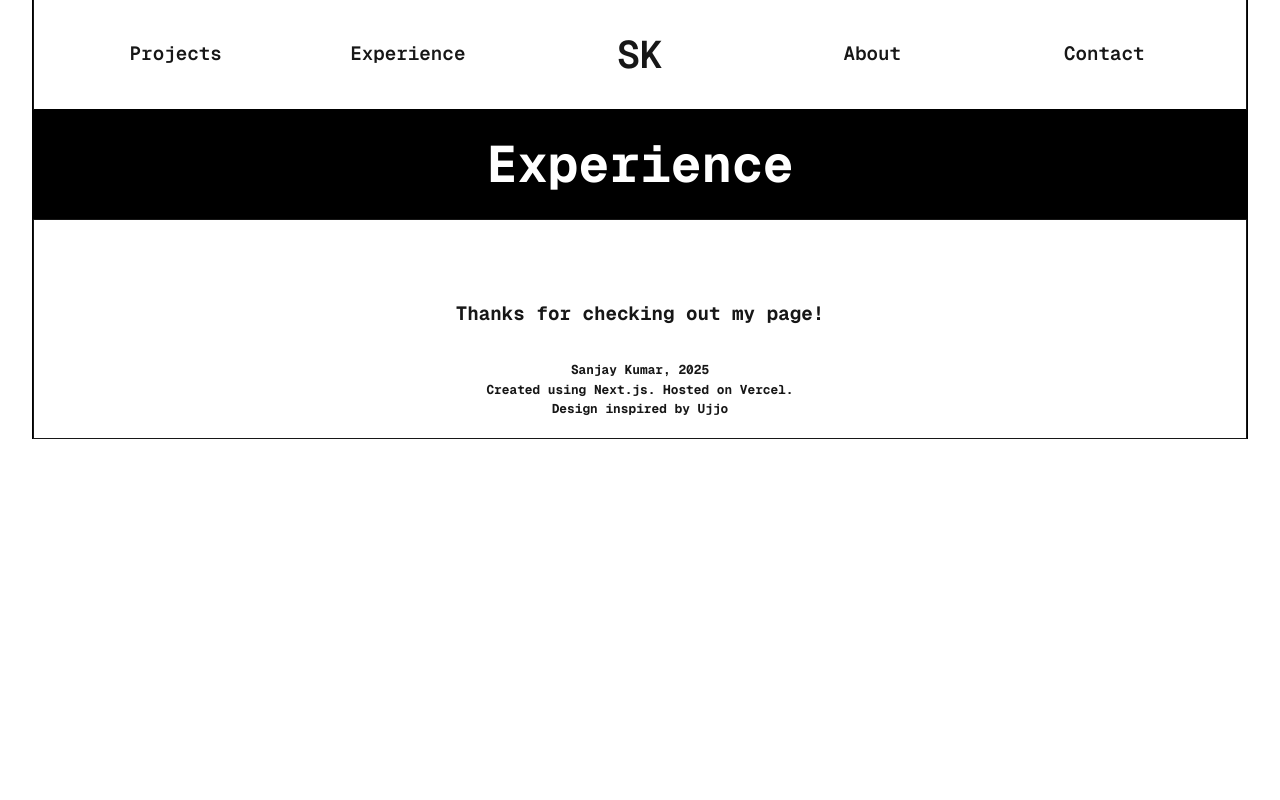
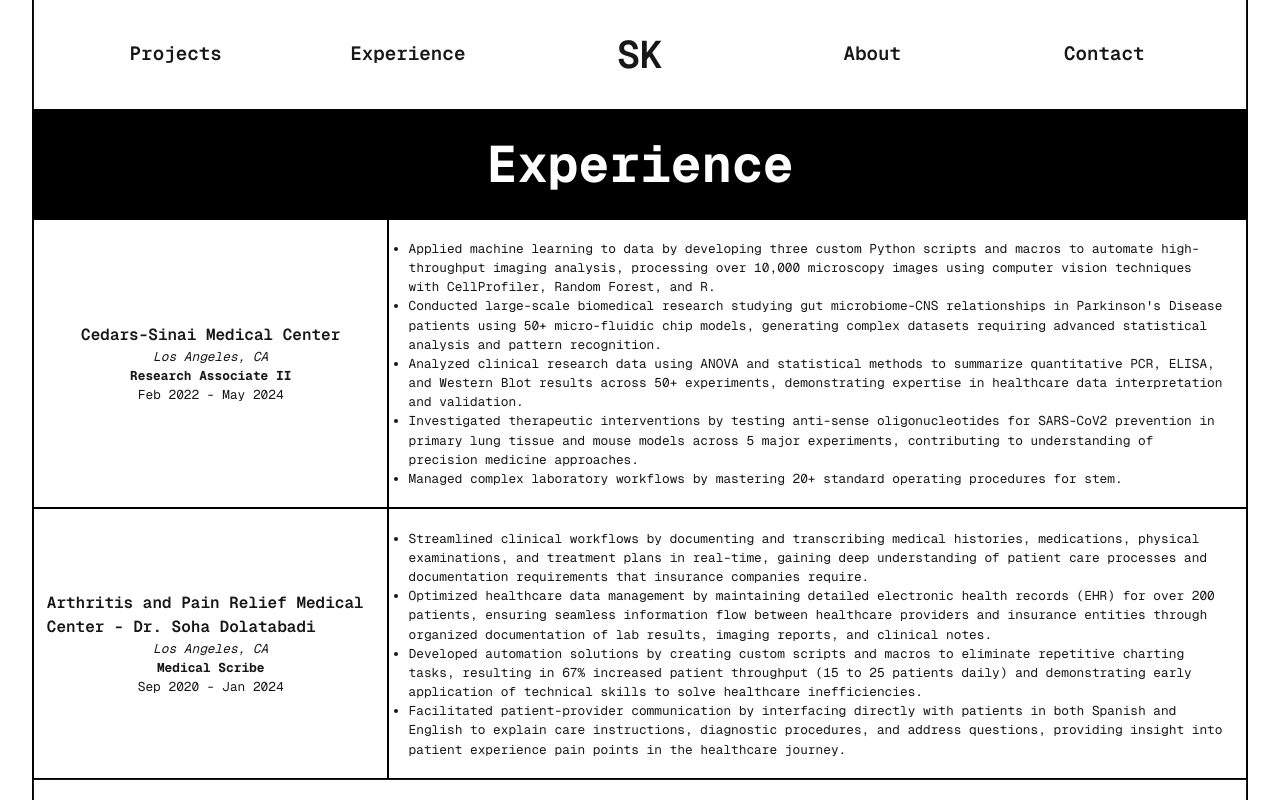
Before and after one commit to sanjito31/portfolio, a Next.js app: page /experience in a window 1280 px wide. Shown: the top 800 px of the page. Built offline with nearby package versions, Linux system fonts and the light colour scheme; a web font is replaced by a local one.

Commit message:
updated about, contact pages; good enough to push

```diff
--- a/app/about/page.tsx
+++ b/app/about/page.tsx
@@ -5,6 +5,12 @@
                             font-mono font-bold text-[4vw]
                             bg-black py-4 text-white"
                             >About Me</h1>
+
+            <div className="font-mono font-semibold text-[1.5vw] flex items-center justify-center p-20 border-1">
+                Hey thanks for checking out my portfolio!
+                I&apos;m currently getting my master&apos;s degrees in Computer Science at Columbia University.
+                My goal is to utilize cutting edge machine learning technologies, AI, and advances in data analytics to improve the healthcare experience for patients and providers.
+            </div>
         </div>
     )
 }
--- a/app/contact/page.tsx
+++ b/app/contact/page.tsx
@@ -1,3 +1,5 @@
+import ProjectCard from "@/components/ProjectCard";
+
 export default function Contact() {
     return (
         <div className="flex flex-col">
@@ -5,6 +7,31 @@
                             font-mono font-bold text-[4vw]
                             bg-black py-4 text-white"
                             >Contact Me</h1>
+
+            <div className="grid grid-cols-2">
+
+
+
+                <div className="col-start-1 col-span-1 aspect-[16/5]">
+                    <ProjectCard title="Send me an email" href="mailto:svk2121@columbia.edu">
+                        svk2121@columbia.edu
+                    </ProjectCard>
+                </div>
+
+                <div className="col-start-2 col-span-1 aspect-[16/5]">
+                    <ProjectCard title="Connect with me" href="https://www.linkedin.com/in/sanjayvkumar31/">
+                        LinkedIn/sanjayvkumar31
+                    </ProjectCard>
+                </div>
+
+                <div className="col-start-1 col-span-2 aspect-[16/2.5]">
+                    <ProjectCard title="Check out my code" href="https://github.com/sanjito31/">
+                        Github
+                    </ProjectCard>
+                </div>
+
+            </div>
+
         </div>
     )
 }
--- a/app/experience/page.tsx
+++ b/app/experience/page.tsx
@@ -5,6 +5,59 @@
                             font-mono font-bold text-[4vw]
                             bg-black py-4 text-white"
                             >Experience</h1>
+
+            <div className="grid grid-col-4 font-mono text-[1vw]">
+                <div className="col-start-1 col-span-1 flex flex-col justify-center items-center border-1 border-black p-[1vw]">
+                    <h3 className="text-[1.25vw] font-semibold">Cedars-Sinai Medical Center</h3>
+                    <p><i>Los Angeles, CA</i></p>
+                    <p><b>Research Associate II</b></p>
+                    <p>Feb 2022 - May 2024</p>
+                </div>
+                <div className="col-start-2 col-span-3 flex flex-col justify-center items-center border-1 border-black p-[1.5vw]">
+                    <ul className="list-disc">
+                        <li>
+                            Applied machine learning to data by developing three custom Python scripts and macros to automate high-throughput imaging analysis, processing over 10,000 microscopy images using computer vision techniques with CellProfiler, Random Forest, and R.
+                        </li>
+                        <li>
+                            Conducted large-scale biomedical research studying gut microbiome-CNS relationships in Parkinson&apos;s Disease patients using 50+ micro-fluidic chip models, generating complex datasets requiring advanced statistical analysis and pattern recognition.
+                        </li>
+                        <li>
+                            Analyzed clinical research data using ANOVA and statistical methods to summarize quantitative PCR, ELISA, and Western Blot results across 50+ experiments, demonstrating expertise in healthcare data interpretation and validation.
+                        </li>
+                        <li>
+                            Investigated therapeutic interventions by testing anti-sense oligonucleotides for SARS-CoV2 prevention in primary lung tissue and mouse models across 5 major experiments, contributing to understanding of precision medicine approaches.
+                        </li>
+                        <li>
+                            Managed complex laboratory workflows by mastering 20+ standard operating procedures for stem.
+                        </li>
+                    </ul>
+                </div>
+
+                <div className="col-start-1 col-span-1 flex flex-col justify-center items-center border-1 border-black p-[1vw]">
+                    <h3 className="text-[1.25vw] font-semibold">Arthritis and Pain Relief Medical Center - Dr. Soha Dolatabadi</h3>
+                    <p><i>Los Angeles, CA</i></p>
+                    <p><b>Medical Scribe</b></p>
+                    <p>Sep 2020 - Jan 2024</p>
+                </div>
+                <div className="col-start-2 col-span-3 flex flex-col justify-center items-center border-1 border-black p-[1.5vw]">
+                    <ul className="list-disc">
+                        <li>
+                            Streamlined clinical workflows by documenting and transcribing medical histories, medications, physical examinations, and treatment plans in real-time, gaining deep understanding of patient care processes and documentation requirements that insurance companies require.
+                        </li>
+                        <li>
+                            Optimized healthcare data management by maintaining detailed electronic health records (EHR) for over 200 patients, ensuring seamless information flow between healthcare providers and insurance entities through organized documentation of lab results, imaging reports, and clinical notes.
+                        </li>
+                        <li>
+                            Developed automation solutions by creating custom scripts and macros to eliminate repetitive charting tasks, resulting in 67% increased patient throughput (15 to 25 patients daily) and demonstrating early application of technical skills to solve healthcare inefficiencies.
+                        </li>
+                        <li>
+                            Facilitated patient-provider communication by interfacing directly with patients in both Spanish and English to explain care instructions, diagnostic procedures, and address questions, providing insight into patient experience pain points in the healthcare journey.
+                        </li>
+                    </ul>
+                </div>
+            </div>
+
+
         </div>
     )
 }
--- a/app/page.tsx
+++ b/app/page.tsx
@@ -1,7 +1,8 @@
 import Hero from "@/components/Hero"
 import Image from "next/image"
-import { ArrowDown } from "lucide-react"
+import { ArrowDown, ArrowRight } from "lucide-react"
 import ProjectCard from "@/components/ProjectCard"
+import Link from "next/link"
 
 export default function Home() {
 
@@ -64,6 +65,13 @@
               Full-stack IoT display system using ESP32 microcontroller with 64x32 RGB LED matrix. Dockerized API service aggregates real-time data from weather, transit, music, and sports APIs with modular C++ architecture.
             </ProjectCard>
           </div>
+          <div className="col-start-1 col-span-2 row-start-12 row-span-1 border-1 border-black flex justify-center items-center">
+            <Link
+              href="/projects"
+              className="flex text-[1.5vw] items-center transition-transform hover:translate-x-[5px]"
+            >See all my projects <ArrowRight size={24} className="transition-transform hover:translate-x-[10px]"></ArrowRight>
+            </Link>
+          </div>
 
         </div>
 
--- a/app/projects/page.tsx
+++ b/app/projects/page.tsx
@@ -26,10 +26,25 @@
                 </div>
 
                 <div className="col-start-2 col-span-1 aspect-video">
+                    <ProjectCard title="DocRound" href="/projects/docround">
+                        Web application built for doctors to keep track, log, and organize patients seen in the hospital for improving the billing workflow for private practioners. Designed as a lightweight accessory for traditional EHRs and powered by AI for chart data input.
+                    </ProjectCard>
+                </div>
+
+
+                <div className="col-start-1 col-span-1 aspect-video">
+                    <ProjectCard title="Particle Simulation" href="/projects/particle-simulator">
+                        Performant multidimensional particle movement and interaction simulator made to model crowd dispersal and flocking behaviors. Built in C.
+                    </ProjectCard>
+                </div>
+
+                <div className="col-start-2 col-span-1 aspect-video">
                     <ProjectCard title="Calendar To Do" href="/projects/to-do">
                         Full-stack web application that features a calendar centric to do list. Features user authentication and PostGreSQL for user information storage and retrieval.
                     </ProjectCard>
                 </div>
+
+
 
             </div>
 
```
